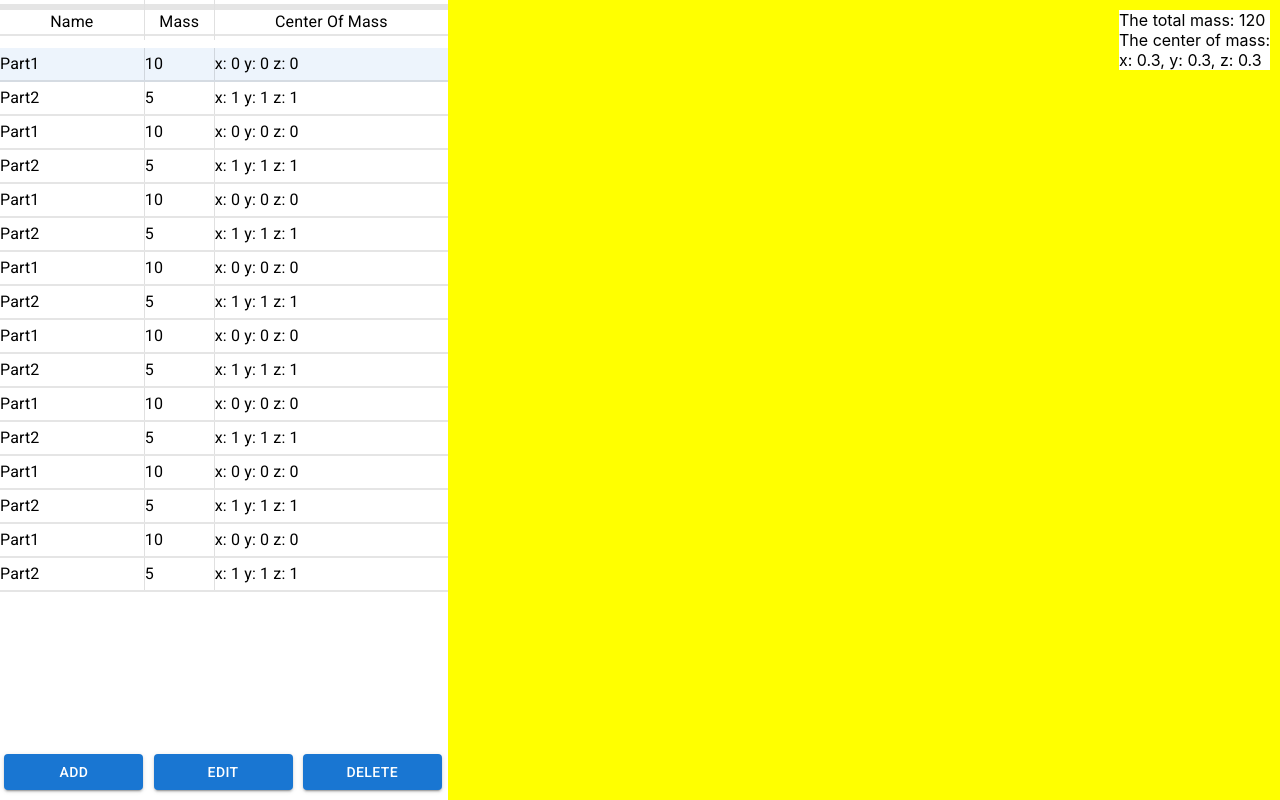
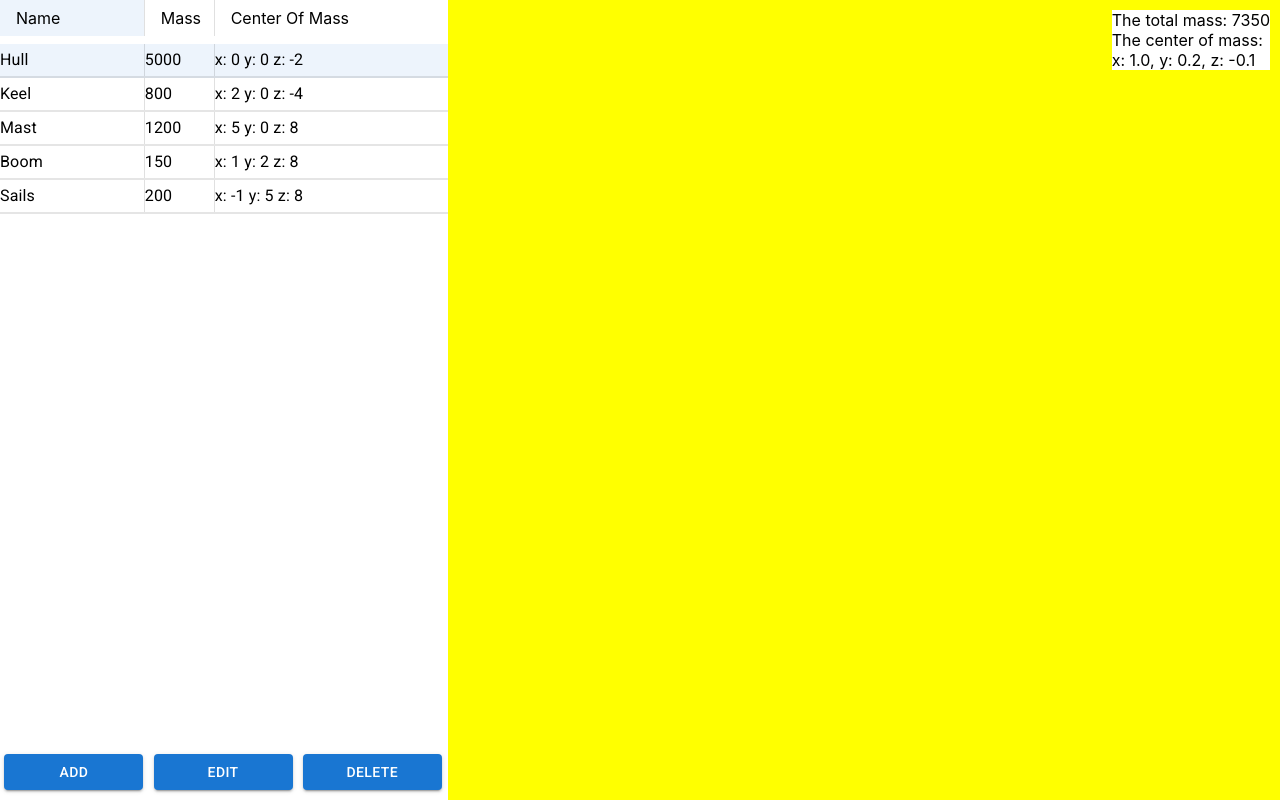
Before and after one commit to Rabadunk/BoatAssetManager, a React (Create React App) app: page / in a window 1280 px wide. Built offline with nearby package versions, Linux system fonts and the light colour scheme.

Commit message:
can sort component columns

```diff
--- a/src/PartReducer.js
+++ b/src/PartReducer.js
@@ -3,23 +3,13 @@ import { calculateTotalMass } from "./utils/calculateTotalMass";
 import { calculateCenterOfMass } from "./utils/calculateCenterOfMass";
 
 const initialParts = [
-    { name: 'Part1', mass: 10, centerOfMass: { x: 0, y: 0, z: 0 } },
-    { name: 'Part2', mass: 5, centerOfMass: { x: 1, y: 1, z: 1 } },
-    { name: 'Part1', mass: 10, centerOfMass: { x: 0, y: 0, z: 0 } },
-    { name: 'Part2', mass: 5, centerOfMass: { x: 1, y: 1, z: 1 } },
-    { name: 'Part1', mass: 10, centerOfMass: { x: 0, y: 0, z: 0 } },
-    { name: 'Part2', mass: 5, centerOfMass: { x: 1, y: 1, z: 1 } },
-    { name: 'Part1', mass: 10, centerOfMass: { x: 0, y: 0, z: 0 } },
-    { name: 'Part2', mass: 5, centerOfMass: { x: 1, y: 1, z: 1 } },
-    { name: 'Part1', mass: 10, centerOfMass: { x: 0, y: 0, z: 0 } },
-    { name: 'Part2', mass: 5, centerOfMass: { x: 1, y: 1, z: 1 } },
-    { name: 'Part1', mass: 10, centerOfMass: { x: 0, y: 0, z: 0 } },
-    { name: 'Part2', mass: 5, centerOfMass: { x: 1, y: 1, z: 1 } },
-    { name: 'Part1', mass: 10, centerOfMass: { x: 0, y: 0, z: 0 } },
-    { name: 'Part2', mass: 5, centerOfMass: { x: 1, y: 1, z: 1 } },
-    { name: 'Part1', mass: 10, centerOfMass: { x: 0, y: 0, z: 0 } },
-    { name: 'Part2', mass: 5, centerOfMass: { x: 1, y: 1, z: 1 } },
-]
+    { name: 'Hull', mass: 5000, centerOfMass: { x: 0, y: 0, z: -2 } },
+    { name: 'Keel', mass: 800, centerOfMass: { x: 2, y: 0, z: -4 } },
+    { name: 'Mast', mass: 1200, centerOfMass: { x: 5, y: 0, z: 8 } },
+    { name: 'Boom', mass: 150, centerOfMass: { x: 1, y: 2, z: 8 } },
+    { name: 'Sails', mass: 200, centerOfMass: { x: -1, y: 5, z: 8 } },
+    // Add more parts as needed
+  ];
 
 export const initialState = {
     totalMass: calculateTotalMass(initialParts),
@@ -53,6 +43,14 @@ const partReducer = (state, action) => {
           parts: payload.parts
         };
 
+        case "SORT_PART":
+            console.log("SORT_PART", payload);
+
+            return {
+              ...state,
+              parts: payload.parts
+            };
+
         case "UPDATE_TOTAL_MASS":
             console.log("UPDATE_TOTAL_MASS", payload);
 
--- a/src/PartsContext.js
+++ b/src/PartsContext.js
@@ -30,6 +30,34 @@ export const PartsProvider = ({ children }) => {
 
         dispatch({
           type: "EDIT_PART",
+          payload: {
+            parts: updatedParts
+          }
+        });
+    };
+
+    const sortPart = (filter) => {
+
+        const updatedParts = state.parts;
+
+        switch (filter) {
+            case 'name':
+                updatedParts.sort((a,b) => (a.name > b.name) ? 1 : ((b.name > a.name) ? -1 : 0));
+                console.log("YOU ARE SORTING BY NAME");
+                break;
+            case 'mass':
+                updatedParts.sort((a,b) => a.mass - b.mass);
+                break;
+            case 'centerOfMass':
+                updatedParts.sort((a,b) => a.centerOfMass.x - b.centerOfMass.x);
+                break;
+            default:
+                updatedParts.sort((a,b) => a.name - b.name);
+        }
+
+
+        dispatch({
+          type: "SORT_PART",
           payload: {
             parts: updatedParts
           }
@@ -86,7 +114,8 @@ export const PartsProvider = ({ children }) => {
         centerOfMass: state.centerOfMass,
         addPart,
         editPart,
-        deletePart
+        deletePart,
+        sortPart
       };
 
     return <PartsContext.Provider value={value}>{children}</PartsContext.Provider>;
--- a/src/components/PartsList/PartsList.js
+++ b/src/components/PartsList/PartsList.js
@@ -16,7 +16,7 @@ import PartCard from './PartCard.js';
 import './PartsList.css';
 
 const PartsList = () => {
-    const { parts, addPart, editPart, deletePart } = useParts();
+    const { parts, addPart, editPart, deletePart, sortPart } = useParts();
 
   const [newPartName, setNewPartName] = useState("New Part");
   const [newPartMass, setNewPartMass] = useState(20);
@@ -43,19 +43,25 @@ const PartsList = () => {
   const handleCloseEdit = () => setOpenEdit(false);
 
   const [selectedIndex, setSelectedIndex] = useState(0);
+  const [selectedFilter, setSelectedFilter] = useState('name');
 
   const handleListItemClick = (event, index) => {
     setSelectedIndex(index);
   };
 
+  const handleFilterClick = (filter) => {
+    sortPart(filter);
+    setSelectedFilter(filter);
+  };
+
   return (
     <Box className="parts-list-container">
         <ListItem className="part-list-item-button">
-            <ListItemText className="list-item-heading-name list-item-title">Name</ListItemText>
+            <ListItemButton className="list-item-heading-name list-item-title" selected={selectedFilter === 'name'} onClick={(event) => handleFilterClick('name')}>Name</ListItemButton>
             <Divider orientation="vertical" flexItem />
-            <ListItemText className="list-item-heading-mass list-item-title">Mass</ListItemText>
+            <ListItemButton className="list-item-heading-mass list-item-title" selected={selectedFilter === 'mass'} onClick={(event) => handleFilterClick('mass')}>Mass</ListItemButton>
             <Divider orientation="vertical" flexItem />
-            <ListItemText className="list-item-heading-com list-item-title">Center Of Mass</ListItemText>
+            <ListItemButton className="list-item-heading-com list-item-title" selected={selectedFilter === 'centerOfMass'} onClick={(event) => handleFilterClick('centerOfMass')}>Center Of Mass</ListItemButton>
         </ListItem>
       <List className = "part-list">
 
```
Also changed, not shown: 1 other file (tests, documents, lock files or other folders).
